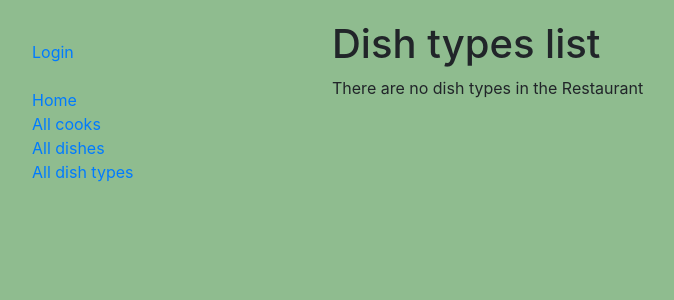
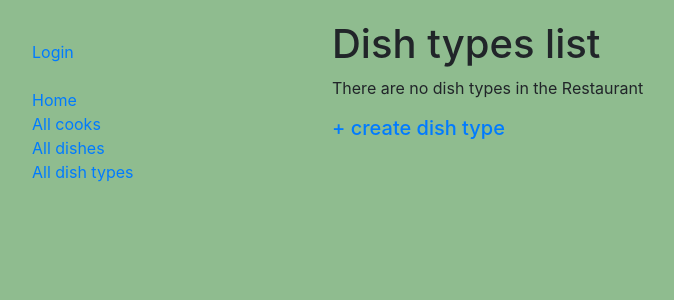
Before and after one commit to Bogdanneww/restaurant-kitchen-service, a Django app: page /restaurant/dish-types/ in a window 1280 px wide. Shown: the top 300 px of the page, without its empty margins (3-677 px from the left). Run offline with Django 5.2, Linux system fonts and the light colour scheme; data that the repository does not hold is empty.

Commit message:
Add update and delete functionality for DishType

```diff
--- a/restaurant/urls.py
+++ b/restaurant/urls.py
@@ -9,13 +9,19 @@ from restaurant.views import (
     DishDetailView,
     DishListView,
     DishUpdateView,
+    DishTypeCreateView,
+    DishTypeDeleteView,
     DishTypeListView,
+    DishTypeUpdateView,
 )
 
 
 urlpatterns = [
     path("", index, name="index"),
     path("dish-types/", DishTypeListView.as_view(), name="dish-type-list"),
+    path("dish-types/create/", DishTypeCreateView.as_view(), name="dish-type-create"),
+    path("dish-types/<int:pk>/update/", DishTypeUpdateView.as_view(), name="dish-type-update"),
+    path("dish-types/<int:pk>/delete/", DishTypeDeleteView.as_view(), name="dish-type-delete"),
     path("dishes/", DishListView.as_view(), name="dish-list"),
     path("dishes/<int:pk>/", DishDetailView.as_view(), name="dish-detail"),
     path("dishes/create/", DishCreateView.as_view(), name="dish-create"),
--- a/restaurant/views.py
+++ b/restaurant/views.py
@@ -27,6 +27,27 @@ class DishTypeListView(generic.ListView):
     model = DishType
     template_name = "restaurant/dish_type_list.html"
     context_object_name = "dish_type_list"
+    paginate_by = 5
+
+
+class DishTypeCreateView(LoginRequiredMixin, generic.CreateView):
+    model = DishType
+    fields = "__all__"
+    success_url = reverse_lazy("restaurant:dish-type-list")
+    template_name = "restaurant/dish_type_form.html"
+
+
+class DishTypeUpdateView(LoginRequiredMixin, generic.UpdateView):
+    model = DishType
+    fields = "__all__"
+    success_url = reverse_lazy("restaurant:dish-type-list")
+    template_name = "restaurant/dish_type_form.html"
+
+
+class DishTypeDeleteView(LoginRequiredMixin, generic.DeleteView):
+    model = DishType
+    template_name = "restaurant/dish_type_confirm_delete.html"
+    success_url = reverse_lazy("restaurant:dish-type-list")
 
 
 class DishListView(generic.ListView):
--- a/templates/restaurant/dish_type_list.html
+++ b/templates/restaurant/dish_type_list.html
@@ -2,13 +2,24 @@
 
 {% block content %}
   <h1>Dish types list</h1>
+
   {% if dish_type_list %}
     <ul>
       {% for dish_type in dish_type_list %}
-        <li>{{ dish_type.name }}</li>
+        <li>
+          {{ dish_type.name }}
+          |
+          <a href="{% url 'restaurant:dish-type-update' dish_type.id %}" style="color: darkolivegreen;">Update</a>
+          |
+          <a href="{% url 'restaurant:dish-type-delete' dish_type.id %}" style="color: red;">Delete</a>
+        </li>
       {% endfor %}
     </ul>
   {% else %}
     <p>There are no dish types in the Restaurant</p>
   {% endif %}
+
+  <h5>
+    <a href="{% url 'restaurant:dish-type-create' %}"> + create dish type</a>
+  </h5>
 {% endblock %}
```
Also changed, not shown: templates/restaurant/dish_type_confirm_delete.html (added, +11 -0 lines), templates/restaurant/dish_type_form.html (added, +10 -0 lines).
